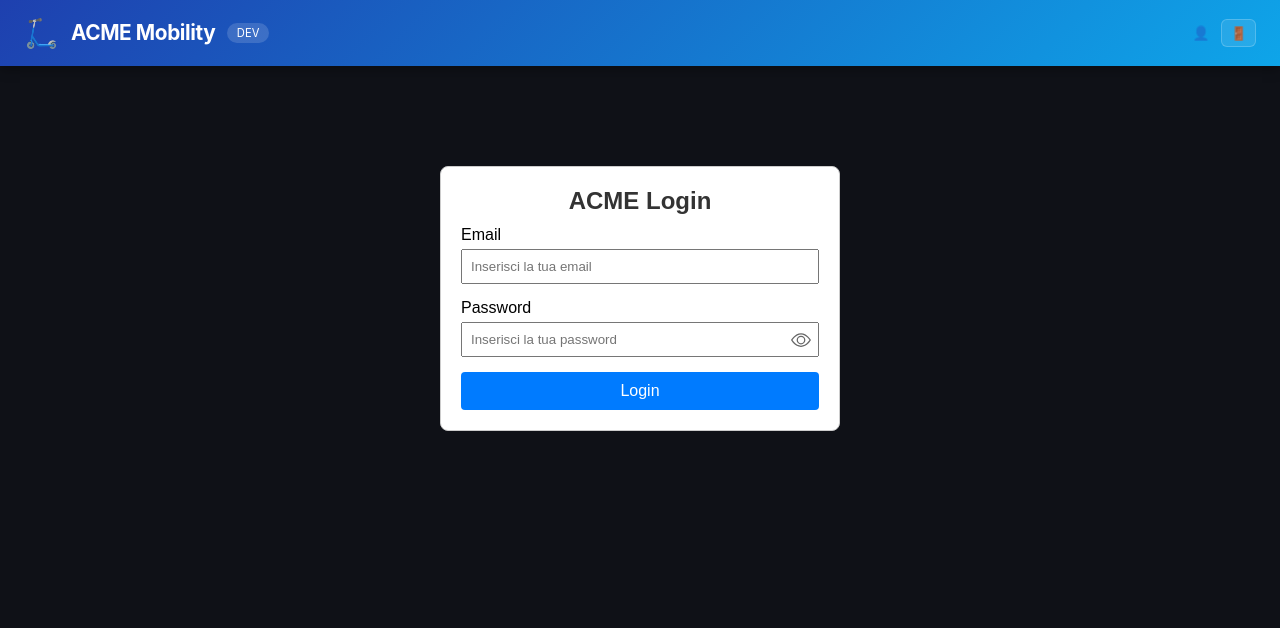
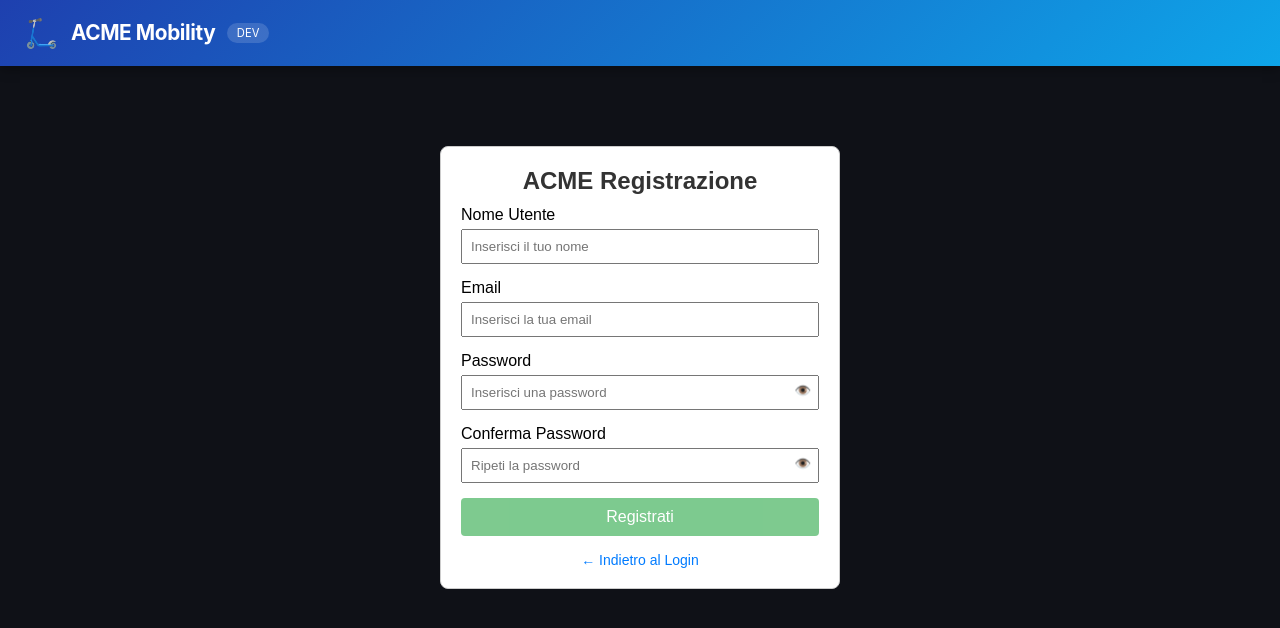
Before and after one commit to NicolasCola7/MSA-Project, an Angular app in the folder acme-mobility/frontend/: page /register in a window 1280 px wide. Before the commit this address led to /. Shown: the top 628 px of the page. Built offline with nearby package versions, Linux system fonts and the light colour scheme.

Commit message:
feat: registration

```diff
--- a/acme-mobility/frontend/src/app/features/login/login.component.html
+++ b/acme-mobility/frontend/src/app/features/login/login.component.html
@@ -14,27 +14,14 @@
           placeholder="Inserisci la tua password" required
           style="width: 100%; padding: 8px; padding-right: 40px; margin-top: 5px; box-sizing: border-box;">
         <button type="button" (click)="showPassword = !showPassword"
-          style="position: absolute; right: 8px; top: 13px; background: none; border: none; cursor: pointer; color: #666; display: flex; align-items: center; justify-content: center; padding: 0;">
-          <svg *ngIf="!showPassword" width="20" height="20" fill="currentColor" viewBox="0 0 16 16">
-            <path
-              d="M16 8s-3-5.5-8-5.5S0 8 0 8s3 5.5 8 5.5S16 8 16 8zM1.173 8a13.133 13.133 0 0 1 1.66-2.043C4.12 4.668 5.88 3.5 8 3.5s3.879 1.168 5.168 2.457A13.133 13.133 0 0 1 14.828 8c-.058.087-.122.183-.195.288-.335.48-.83 1.12-1.465 1.755C11.879 11.332 10.119 12.5 8 12.5s-3.879-1.168-5.168-2.457A13.134 13.134 0 0 1 1.172 8z" />
-            <path d="M8 5.5a2.5 2.5 0 1 0 0 5 2.5 2.5 0 0 0 0-5zM4.5 8a3.5 3.5 0 1 1 7 0 3.5 3.5 0 0 1-7 0z" />
-          </svg>
-          <svg *ngIf="showPassword" width="20" height="20" fill="currentColor" viewBox="0 0 16 16">
-            <path
-              d="M13.359 11.238C15.06 9.72 16 8 16 8s-3-5.5-8-5.5a7.028 7.028 0 0 0-2.79.588l.77.771A5.944 5.944 0 0 1 8 3.5c2.12 0 3.879 1.168 5.168 2.457A13.134 13.134 0 0 1 14.828 8c-.058.087-.122.183-.195.288-.335.48-.83 1.12-1.465 1.755-.165.165-.337.328-.517.486l.708.709z" />
-            <path
-              d="M11.297 9.176a3.5 3.5 0 0 0-4.474-4.474l.823.823a2.5 2.5 0 0 1 2.829 2.829l.822.822zm-4.792 3.39A7.157 7.157 0 0 1 8 12.5c2.12 0 3.879-1.168 5.168-2.457.154-.154.307-.313.453-.47l.702.701c-.165.174-.34.343-.526.508C11.879 11.332 10.119 12.5 8 12.5c-1.281 0-2.458-.43-3.468-1.144l.673-.673z" />
-            <path
-              d="M4.508 4.882a6.989 6.989 0 0 0-2.335 1.075C1.173 8 1.173 8 1.173 8s3 5.5 8 5.5c.34 0 .673-.016 1.002-.046l.708.708A8.024 8.024 0 0 1 8 14.5c-5 0-8-5.5-8-5.5s.94-1.72 2.408-3.238l.83.83zm.888 2.015a3.5 3.5 0 0 1 4.542 4.543l.84.84a4.5 4.5 0 0 0-6.222-6.223l.84.84z" />
-            <path d="M1 1l14 14" />
-          </svg>
+          style="position: absolute; right: 8px; top: 13px; background: none; border: none; cursor: pointer; color: #666; padding: 0;">
+          {{ showPassword ? '🙈' : '👁️' }}
         </button>
       </div>
     </div>
 
-    <div *ngIf="errorMessage" style="color: red; margin-bottom: 15px; text-align: center;">
-      {{ errorMessage }}
+    <div *ngIf="errorMessage()" style="color: red; margin-bottom: 15px; text-align: center;">
+      {{ errorMessage() }}
     </div>
 
     <button type="submit"
@@ -42,4 +29,8 @@
       Login
     </button>
   </form>
+
+  <p style="text-align: center; margin-top: 16px; color: #666; font-size: 14px;">
+    oppure registrati <a routerLink="/register" style="color: #007bff; text-decoration: none; font-weight: 500;">qui</a>
+  </p>
 </div>
--- a/acme-mobility/frontend/src/app/features/login/login.component.ts
+++ b/acme-mobility/frontend/src/app/features/login/login.component.ts
@@ -1,17 +1,15 @@
-import { Component, inject } from '@angular/core';
+import { Component, inject, signal } from '@angular/core';
 import { CommonModule } from '@angular/common';
 import { FormsModule } from '@angular/forms';
 import { HttpClient, HttpClientModule } from '@angular/common/http';
-import { Router } from '@angular/router';
-import { catchError } from 'rxjs/operators';
-import { of } from 'rxjs';
+import { Router, RouterModule } from '@angular/router';
 import { SessionService } from '@core/services/session.service';
 import { environment } from '@env/environment';
 
 @Component({
   selector: 'acme-login',
   standalone: true,
-  imports: [CommonModule, FormsModule, HttpClientModule],
+  imports: [CommonModule, FormsModule, HttpClientModule, RouterModule],
   templateUrl: './login.component.html',
   styleUrls: ['./login.component.css']
 })
@@ -19,45 +17,44 @@ export class LoginComponent {
   email = '';
   password = '';
   showPassword = false;
-  errorMessage = '';
+  readonly errorMessage = signal('');
 
   private readonly http = inject(HttpClient);
   private readonly router = inject(Router);
   private readonly sessionService = inject(SessionService);
 
   onLogin() {
-    this.errorMessage = '';
+    this.errorMessage.set('');
 
-    // Login to backend
     this.http.post<any>(`${environment.apiBase}/api/auth/login`, {
       email: this.email,
       password: this.password
-    }).pipe(
-      catchError(err => {
-        this.errorMessage = 'Credenziali non valide o errore di rete.';
-        return of(null);
-      })
-    ).subscribe(loginRes => {
-      if (loginRes && loginRes.success) {
-        const userId = loginRes.userId;
-        const userName = loginRes.userName;
+    }).subscribe({
+      next: (loginRes) => {
+        if (loginRes?.success) {
+          const userId = loginRes.userId;
+          const userName = loginRes.userName;
 
-        // Save to SessionService
-        this.sessionService.loginUser(userId, userName);
+          this.sessionService.loginUser(userId, userName);
 
-        // Call the endpoint to instantiate the Camunda process
-        this.http.post<any>(`${environment.apiBase}/api/rentals/init`, {
-          userId: userId
-        }).subscribe(camundaRes => {
-          if (camundaRes && camundaRes.processInstanceKey) {
-             localStorage.setItem('currentProcessInstance', camundaRes.processInstanceKey.toString());
-          }
+          // Avvia processo Camunda (non bloccante: se fallisce, naviga comunque)
+          this.http.post<any>(`${environment.apiBase}/api/rentals/init`, { userId }).subscribe({
+            next: (camundaRes) => {
+              if (camundaRes?.processInstanceKey) {
+                localStorage.setItem('currentProcessInstance', camundaRes.processInstanceKey.toString());
+              }
+            },
+            error: () => { /* Camunda non critico, ignoriamo */ }
+          });
 
-          // Redirect to vehicles/map
           this.router.navigate(['/vehicles']);
-        });
-      } else if (loginRes && !loginRes.success) {
-         this.errorMessage = loginRes.message;
+        } else {
+          this.errorMessage.set(loginRes?.message ?? 'Errore sconosciuto.');
+        }
+      },
+      error: (err) => {
+        // 401 Unauthorized o errori di rete
+        this.errorMessage.set(err.error?.message ?? 'Credenziali non valide.');
       }
     });
   }
--- /dev/null
+++ b/acme-mobility/frontend/src/app/features/register/register.component.css
@@ -0,0 +1 @@
+/* register styles */
--- /dev/null
+++ b/acme-mobility/frontend/src/app/features/register/register.component.html
@@ -0,0 +1,94 @@
+<div class="register-container"
+  style="max-width: 400px; margin: 80px auto; padding: 20px; border: 1px solid #ccc; border-radius: 8px; font-family: sans-serif; background-color: #ffffff;">
+
+  <h2 style="text-align: center; color: #333; margin-bottom: 10px;">ACME Registrazione</h2>
+
+  <!-- ── Form di Registrazione ────────────────────────── -->
+  <form *ngIf="!successMessage" [formGroup]="registerForm" (ngSubmit)="onSubmit()">
+
+    <!-- Nome Utente -->
+    <div style="margin-bottom: 15px;">
+      <label style="color: #000;">Nome Utente</label><br>
+      <input type="text" formControlName="name" placeholder="Inserisci il tuo nome"
+        style="width: 100%; padding: 8px; margin-top: 5px; box-sizing: border-box;">
+      <div *ngIf="submitted && f['name'].errors" style="color: red; font-size: 12px; margin-top: 4px;">
+        <span *ngIf="f['name'].errors['required']">Il nome è obbligatorio.</span>
+        <span *ngIf="f['name'].errors['minlength']">Il nome deve avere almeno 2 caratteri.</span>
+      </div>
+    </div>
+
+    <!-- Email -->
+    <div style="margin-bottom: 15px;">
+      <label style="color: #000;">Email</label><br>
+      <input type="email" formControlName="email" placeholder="Inserisci la tua email"
+        style="width: 100%; padding: 8px; margin-top: 5px; box-sizing: border-box;">
+      <div *ngIf="submitted && f['email'].errors" style="color: red; font-size: 12px; margin-top: 4px;">
+        <span *ngIf="f['email'].errors['required']">L'email è obbligatoria.</span>
+        <span *ngIf="f['email'].errors['email']">Inserisci un'email valida.</span>
+      </div>
+    </div>
+
+    <!-- Password -->
+    <div style="margin-bottom: 15px;">
+      <label style="color: #000;">Password</label><br>
+      <div style="position: relative; width: 100%; display: flex; align-items: center;">
+        <input [type]="showPassword ? 'text' : 'password'" formControlName="password"
+          placeholder="Inserisci una password"
+          style="width: 100%; padding: 8px; padding-right: 40px; margin-top: 5px; box-sizing: border-box;">
+        <button type="button" (click)="showPassword = !showPassword"
+          style="position: absolute; right: 8px; top: 13px; background: none; border: none; cursor: pointer; color: #666; padding: 0;">
+          {{ showPassword ? '🙈' : '👁️' }}
+        </button>
+      </div>
+      <div *ngIf="submitted && f['password'].errors" style="color: red; font-size: 12px; margin-top: 4px;">
+        <span *ngIf="f['password'].errors['required']">La password è obbligatoria.</span>
+        <span *ngIf="f['password'].errors['minlength']">La password deve avere almeno 6 caratteri.</span>
+      </div>
+    </div>
+
+    <!-- Conferma Password -->
+    <div style="margin-bottom: 15px;">
+      <label style="color: #000;">Conferma Password</label><br>
+      <div style="position: relative; width: 100%; display: flex; align-items: center;">
+        <input [type]="showConfirmPassword ? 'text' : 'password'" formControlName="confirmPassword"
+          placeholder="Ripeti la password"
+          style="width: 100%; padding: 8px; padding-right: 40px; margin-top: 5px; box-sizing: border-box;">
+        <button type="button" (click)="showConfirmPassword = !showConfirmPassword"
+          style="position: absolute; right: 8px; top: 13px; background: none; border: none; cursor: pointer; color: #666; padding: 0;">
+          {{ showConfirmPassword ? '🙈' : '👁️' }}
+        </button>
+      </div>
+      <div *ngIf="submitted && registerForm.errors?.['passwordMismatch']"
+        style="color: red; font-size: 12px; margin-top: 4px;">
+        Le password non coincidono.
+      </div>
+    </div>
+
+    <!-- Error Message -->
+    <div *ngIf="errorMessage" style="color: red; margin-bottom: 15px; text-align: center;">
+      {{ errorMessage }}
+    </div>
+
+    <!-- Submit Button -->
+    <button type="submit" [disabled]="registerForm.invalid" [style.opacity]="registerForm.invalid ? '0.6' : '1'"
+      style="width: 100%; padding: 10px; background-color: #28a745; color: white; border: none; border-radius: 4px; cursor: pointer; font-size: 16px;">
+      Registrati
+    </button>
+  </form>
+
+  <!-- ── Messaggio di successo ────────────────────────── -->
+  <div *ngIf="successMessage" style="text-align: center; padding: 30px 0;">
+    <div style="font-size: 48px; margin-bottom: 16px;">✅</div>
+    <p style="color: #28a745; font-size: 18px; font-weight: 600; margin-bottom: 8px;">
+      {{ successMessage }}
+    </p>
+    <p style="color: #666; font-size: 14px;">
+      Ora puoi accedere con le tue credenziali.
+    </p>
+  </div>
+
+  <!-- ── Link "Indietro" (sempre visibile) ────────────── -->
+  <p style="text-align: center; margin-top: 16px; color: #666; font-size: 14px;">
+    <a routerLink="/" style="color: #007bff; text-decoration: none; font-weight: 500;">← Indietro al Login</a>
+  </p>
+</div>
--- /dev/null
+++ b/acme-mobility/frontend/src/app/features/register/register.component.ts
@@ -0,0 +1,71 @@
+import { Component, inject } from '@angular/core';
+import { CommonModule } from '@angular/common';
+import { ReactiveFormsModule, FormBuilder, FormGroup, Validators, AbstractControl, ValidationErrors } from '@angular/forms';
+import { RouterModule } from '@angular/router';
+import { HttpClientModule } from '@angular/common/http';
+import { SessionService } from '@core/services/session.service';
+
+@Component({
+  selector: 'acme-register',
+  standalone: true,
+  imports: [CommonModule, ReactiveFormsModule, RouterModule, HttpClientModule],
+  templateUrl: './register.component.html',
+  styleUrls: ['./register.component.css']
+})
+export class RegisterComponent {
+  private readonly fb = inject(FormBuilder);
+  private readonly sessionService = inject(SessionService);
+
+  registerForm: FormGroup;
+  showPassword = false;
+  showConfirmPassword = false;
+  submitted = false;
+  errorMessage = '';
+  successMessage = '';
+
+  constructor() {
+    this.registerForm = this.fb.group({
+      name: ['', [Validators.required]],
+      email: ['', [Validators.required]],
+      password: ['', [Validators.required]],
+      confirmPassword: ['', [Validators.required]],
+    }, { validators: this.passwordMatchValidator });
+  }
+
+  /** Custom validator: Password e Conferma Password devono coincidere */
+  private passwordMatchValidator(group: AbstractControl): ValidationErrors | null {
+    const password = group.get('password')?.value;
+    const confirmPassword = group.get('confirmPassword')?.value;
+    return password === confirmPassword ? null : { passwordMismatch: true };
+  }
+
+  get f() {
+    return this.registerForm.controls;
+  }
+
+  onSubmit() {
+    this.submitted = true;
+    this.errorMessage = '';
+
+    if (this.registerForm.invalid) return;
+
+    const { name, email, password } = this.registerForm.value;
+
+    this.sessionService.register({ name, email, password }).subscribe({
+      next: (res: any) => {
+        if (res.success) {
+          this.successMessage = res.message;
+        } else {
+          this.errorMessage = res.message;
+        }
+      },
+      error: (err) => {
+        if (err.status === 409) {
+          this.errorMessage = err.error?.message || 'Email già registrata.';
+        } else {
+          this.errorMessage = 'Errore di rete. Riprova più tardi.';
+        }
+      }
+    });
+  }
+}
--- a/acme-mobility/frontend/src/app/shared/components/header/header.component.html
+++ b/acme-mobility/frontend/src/app/shared/components/header/header.component.html
@@ -2,10 +2,10 @@
   <span class="logo" aria-hidden="true">🛴</span>
   <h1 class="title">ACME Mobility</h1>
   <span class="env-tag">{{ envTag }}</span>
-  <div class="user-container">
+  <div class="user-container" *ngIf="session.isLoggedIn()">
     <span class="user-tag">👤 {{ session.userName() }}</span>
     <button class="logout-btn" (click)="onLogout()" aria-label="Logout" title="Logout">
-      <span aria-hidden="true">🚪</span>
+      <span aria-hidden="true">🚪 Esci</span>
     </button>
   </div>
 </header>
--- a/acme-mobility/frontend/src/app/shared/components/header/header.component.ts
+++ b/acme-mobility/frontend/src/app/shared/components/header/header.component.ts
@@ -1,10 +1,12 @@
 import { ChangeDetectionStrategy, Component, inject } from '@angular/core';
+import { CommonModule } from '@angular/common';
 import { environment } from '@env/environment';
 import { SessionService } from '@core/services/session.service';
 
 @Component({
   selector: 'acme-header',
   standalone: true,
+  imports: [CommonModule],
   changeDetection: ChangeDetectionStrategy.OnPush,
   templateUrl: './header.component.html',
   styleUrl: './header.component.scss',
```
Also changed, not shown: acme-mobility/frontend/src/app/app.routes.ts (+8 -1 lines), acme-mobility/frontend/src/app/core/services/session.service.ts (+8 -0 lines), 1 other file (tests, documents, lock files or other folders).
